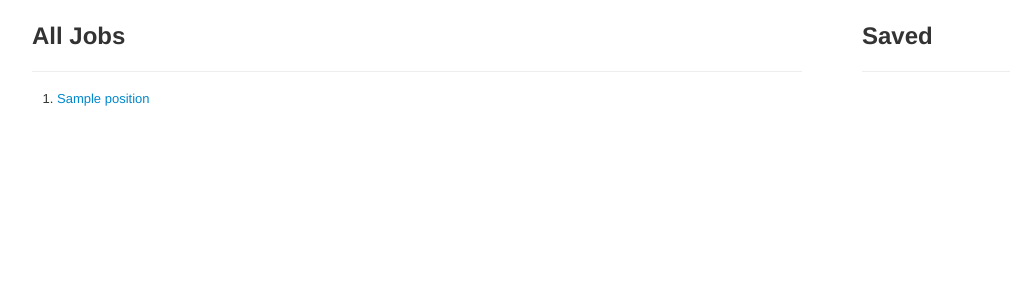
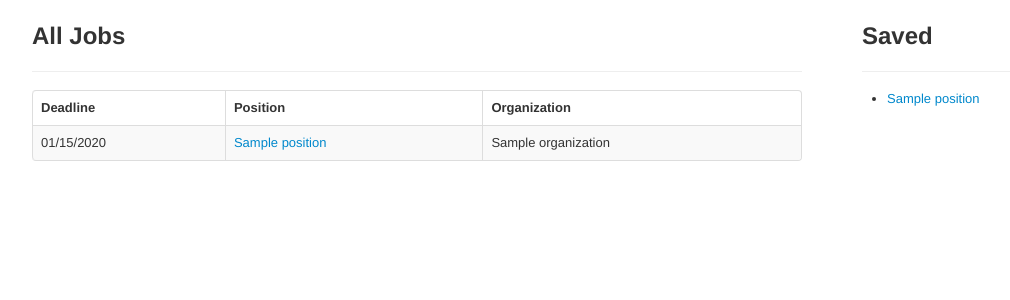
Before and after one commit to jamesadney/edzapp-scraper, a Django app: template edzapp/django_edzapp/templates/jobs/index.html in a window 1280 px wide. Shown: the top 300 px of the page, without its empty margins (23-1033 px from the left). Run offline with Django 3.2, Linux system fonts and the light colour scheme; the template is opened without the code that fills it: most values are stand-ins (such as "Sample title", 1, 10 or a date in 2020); data that the repository does not hold is empty; parts of the project's set-up code (start-up, migrations or seed data) failed here and were passed over; some libraries are stand-ins or nearby versions.

Commit message:
job table formatting

```diff
--- a/edzapp/django_edzapp/templates/jobs/index.html
+++ b/edzapp/django_edzapp/templates/jobs/index.html
@@ -9,23 +9,42 @@
 {% endblock %}
 {% block content %}
 <div class="row">
-	<div class="span8">
+	<div class="span8" id="all-jobs">
 		<div class="page-header">
 			<h2>All Jobs</h2>
 		</div>
-		<ol>
-		{% for job in jobs %}
-		<li>
-			<a href={{job.url}}>{{ job.position }}</a>
-		</li>
-		{% endfor %}
-		</ol>
+		<table class="table table-striped table-bordered">
+			<thead>
+				<tr>
+					<th>Deadline</th>
+					<th>Position</th>
+					<th>Organization</th>
+				</td>
+			</thead>
+			<tbody>
+				{% for job in jobs %}
+				<tr>
+					<td>{{job.deadline|date:"SHORT_DATE_FORMAT"}}</td>
+					<td><a href={{job.url}}>{{ job.position }}</a></td>
+					<td>{{job.organization}}</td>
+				</tr>
+				{% endfor %}
+			</tbody>
+		</table>
+		</ul>
 	</div>
 	<div class="span4">
 		<div class="span4" id="saved-jobs">
 			<div class="page-header">
 				<h2>Saved</h2>
 			</div>
+			<ul>
+			{% for job in saved_jobs %}
+			<li>
+				<a href={{job.url}}>{{ job.position }}</a>
+			</li>
+			{% endfor %}
+			</ul>
 		</div>
 	</div>
 </div>
```
Also changed, not shown: edzapp/django_edzapp/jobs/views.py (+7 -6 lines).
